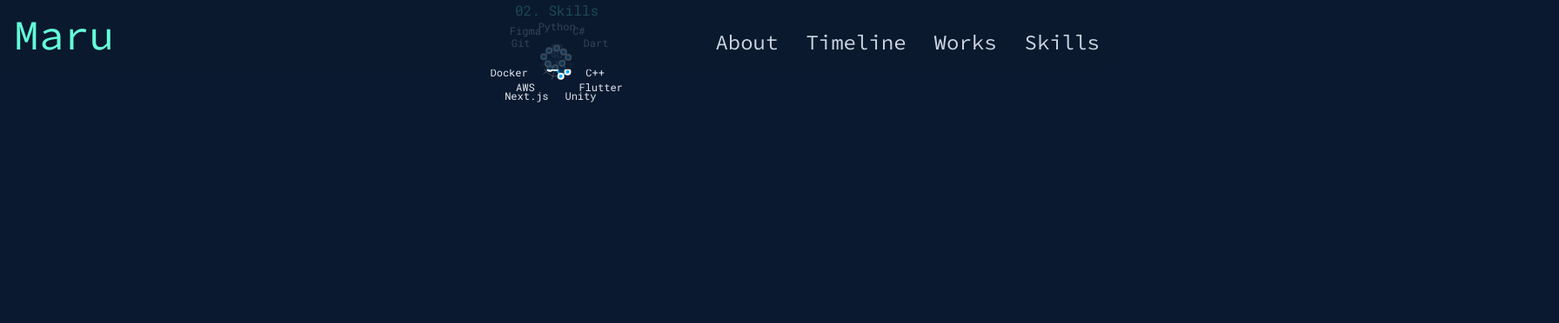
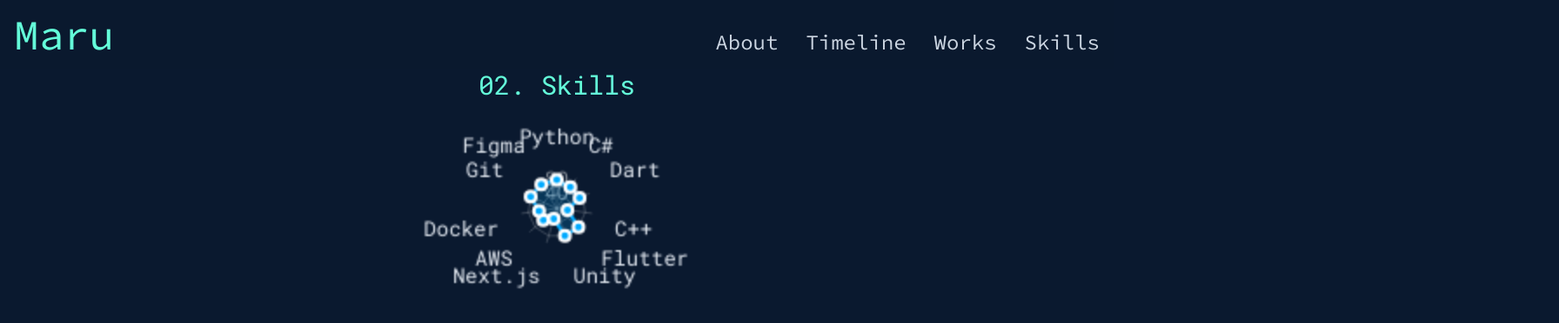
Before and after one commit to sushimaru2006/portfolio, a Next.js app: page /skills in a window 1280 px wide. Shown: the top 372 px of the page at 87% size, 1792 px wide, since content can reach past the window. Built offline with nearby package versions, Linux system fonts and the light colour scheme.

Commit message:
edit font size in skills page

```diff
--- a/components/Skills.tsx
+++ b/components/Skills.tsx
@@ -94,9 +94,9 @@ const Skills = () => {
     <section id="skills" className="py-24">
       <div className="container mx-auto max-w-4xl px-4">
         <motion.h2
-          className="text-3xl font-bold text-center mb-12 font-mono text-[#64ffda]"
+          className="font-heading-md header-height font-bold text-center mb-12 font-mono text-[#64ffda]"
           initial={{ opacity: 0, y: -20 }}
-          whileInView={{ opacity: 1, y: 0 }}
+          whileInView={{ opacity: 1, y: 80 }}
           viewport={{ once: true, amount: 0.5 }}
           transition={{ duration: 0.6 }}
         >
@@ -104,9 +104,9 @@ const Skills = () => {
         </motion.h2>
 
         <motion.div
-          className="relative mx-auto h-80 w-full max-w-lg md:h-96"
+          className="relative space-lg  "
           initial={{ opacity: 0, scale: 0.8 }}
-          whileInView={{ opacity: 1, scale: 1 }}
+          whileInView={{ opacity: 1, scale: 2 }}
           viewport={{ once: true, amount: 0.5 }}
           transition={{ duration: 0.8, ease: 'easeOut' }}
         >
```
